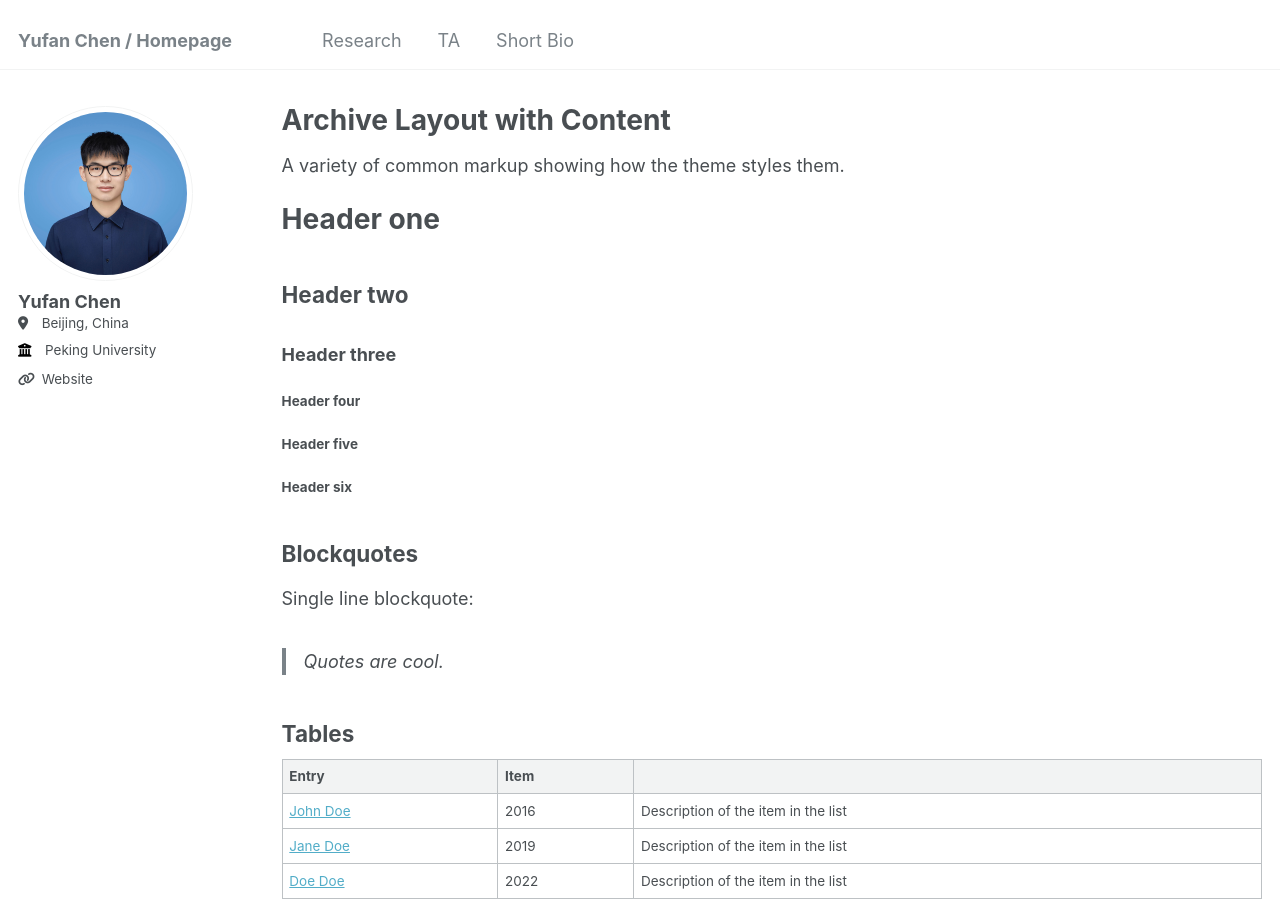
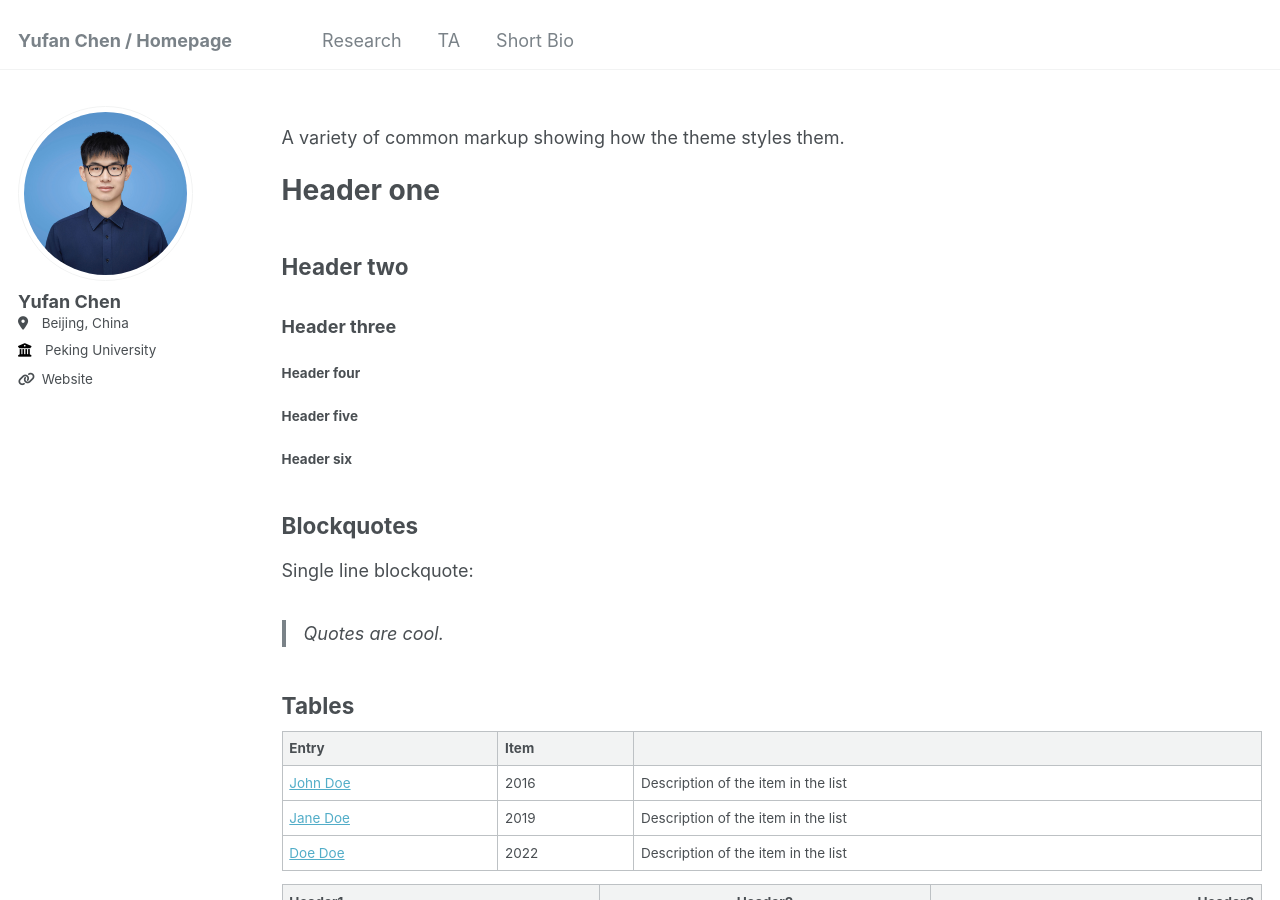
Before and after one commit to YuwanIvan/yuwanivan.github.io, a Jekyll site: the page built from _pages/archive-layout-with-content.md, in a window 1280 px wide and 900 px high. Built offline with Jekyll 4.4.1, drawn with Linux system fonts in a browser that asks for light colours.

Commit message:
Update archive.html

```diff
--- a/_layouts/archive.html
+++ b/_layouts/archive.html
@@ -16,9 +16,9 @@ layout: default
   {% include sidebar.html %}
 
   <div class="archive">
-    {% unless page.header.overlay_color or page.header.overlay_image %}
-      <h1 class="page__title">{{ page.title }}</h1>
-    {% endunless %}
+    <!-- {% unless page.header.overlay_color or page.header.overlay_image %} -->
+      <!-- <h1 class="page__title">{{ page.title }}</h1> -->
+    <!-- {% endunless %} -->
     {{ content }}
   </div>
 </div>
```
